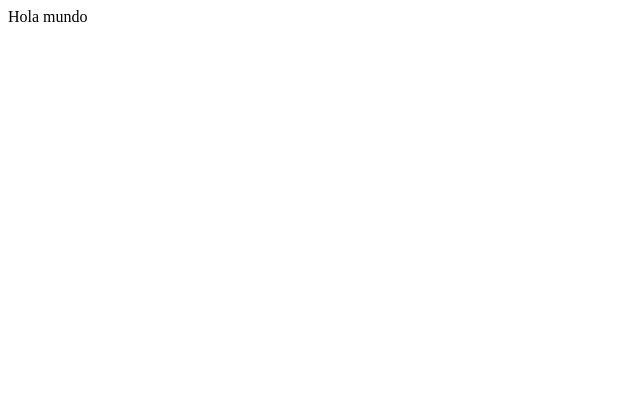
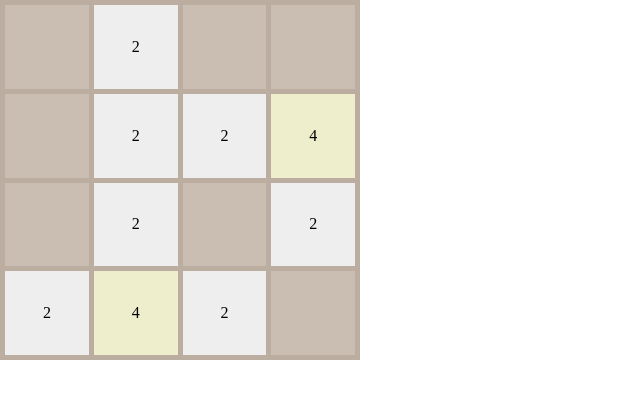
Before and after one commit to MarcioLV/2048-Game, a React app: page / in a window 1280 px wide. Shown: the top 398 px of the page, without its empty margins (0-640 px from the left). Built offline with nearby package versions, Linux system fonts and the light colour scheme.

Commit message:
Uniendo hacia la izquierda

```diff
--- a/src/component/App.js
+++ b/src/component/App.js
@@ -1,34 +1,41 @@
-import React, { useEffect } from "react";
+import React, { useEffect, useState } from "react";
+
+import "./style/board.css";
 
 function App() {
-  const mainTable = [
+  const [mainTable, setMainTable] = useState([
     [0, 2, 0, 0],
     [0, 2, 2, 4],
     [0, 2, 0, 2],
     [2, 4, 2, 0],
-  ];
+  ]);
+  const [transition, setTransition] = useState([]);
 
   useEffect(() => {
-    document.addEventListener("keydown", (event) => listenerKey({event, table: mainTable}));
+    document.addEventListener("keydown", (event) =>
+      listenerKey({ event, table: mainTable })
+    );
   }, []);
 
-  const listenerKey = ({event, table}) => {
-    let newTable = moveTable({ event, table });
+  useEffect(()=> {
+    console.log("effect");
+    // moveEffect(transition)
+  },[mainTable])
 
-    console.log(newTable);
-  };
+  // const moveEffect = () => {
 
-  const fillTable = ({newTable, row, rowLength}) => {
+  // }
 
-  }
+  const listenerKey = ({ event, table }) => {
+    let newTable = table.slice()
 
-
-  const moveTable = ({ event, table }) => {
-    switch (event.code) {
-      case "ArrowLeft":
-      case "Left":
-        return moveToLeft(table);
-    }
+    const moved1Table = moveTable(event, newTable);
+    // setMainTable(() => moved1Table);
+    const joinedTable = joinTable(event, moved1Table);
+    // setMainTable(() => joinedTable);
+    const moved2Table = moveTable(event, joinedTable);
+    // setMainTable(() => moved2Table);
+    console.log(moved1Table);
   };
 
   // const createTable = ({ rowLength, colLength }) => {
@@ -40,29 +47,97 @@ function App() {
   //   return newTable;
   // };
 
+  const fillTableRow = (newTableRow, rowLength) => {
+    const newRowLength = newTableRow.length;
+    return newTableRow
+      .concat(Array(rowLength - newRowLength))
+      .fill(0, newRowLength, rowLength);
+  };
+
+  const moveTable = (event, table) => {
+    switch (event.code) {
+      case "ArrowLeft":
+      case "Left":
+        return moveToLeft(table);
+    }
+  };
+
+  const joinTable = (event, table) => {
+    switch (event.code) {
+      case "ArrowLeft":
+      case "Left":
+        return joinFromLeft(table);
+    }
+  };
+
   const moveToLeft = (table) => {
     const colLength = table.length;
     const rowLength = table[0].length;
     let newTable = [];
     for (let row = 0; row < colLength; row++) {
-      newTable.push([]);
+      newTable[row] = [];
       for (let col = 0; col < rowLength; col++) {
         let number = table[row][col];
         if (number !== 0) {
-          newTable[row].push(number);
+          let colPosition = newTable[row].push(number);
         }
       }
-      newTable[row] = newTable[row]
-      .concat(Array(rowLength - newTable[row].length))
-      .fill(0, newTable[row].length, rowLength);
+      newTable[row] = fillTableRow(newTable[row], rowLength);
+    }
+    setTransition(transition.push([0, 1], [0, 0]));
+    return newTable;
+  };
 
+  const joinFromLeft = (table) => {
+    const colLength = table.length;
+    const rowLength = table[0].length;
+    let newTable = [].concat(table)
+    for (let row = 0; row < colLength; row++) {
+      for (let col = 0; col < rowLength; col++) {
+        const number = newTable[row][col];
+        const nextNumber = newTable[row][col + 1];
+        if (number == nextNumber) {
+          newTable[row][col] *= 2;
+          newTable[row][col + 1] = 0;
+        }
+      }
     }
     return newTable;
   };
 
-  // const newTable = moveToLeft(mainTable)
+  //----BOARD-----------------------
+  const sizeRow = mainTable[0].length;
+  const sizeCol = mainTable.length;
+  const style = {
+    gridTemplate: `repeat(${sizeRow}, 1fr) / repeat(${sizeCol}, 1fr)`,
+  };
 
-  return <div>Hola mundo</div>;
+  //-----------------------------------
+
+  return (
+    <div className="board">
+      <div className="table" style={style}>
+        {mainTable.map((fila, index) => {
+          return fila.map((valor, indice) => {
+            let value = valor !== 0 ? valor : null;
+            let indiceItem = 4 * index + indice;
+            return (
+              <div className="item-container" key={indiceItem}>
+                <div
+                  className={`item item-${value}`}
+                  // style={{
+                  //   fontSize: fontSize,
+                  // }}
+                >
+                  {value}
+                </div>
+              </div>
+            );
+          });
+        })}
+      </div>
+    </div>
+  );
 }
 
 export default App;
--- /dev/null
+++ b/src/component/style/Board.css
@@ -0,0 +1,72 @@
+* {
+  margin: 0;
+  padding: 0;
+}
+
+.board {
+  width: 350px;
+  height: 350px;
+  background-color: #bbada0;
+  padding: 5px;
+}
+
+.table{
+  width: inherit;
+  height: inherit;
+  display: grid;
+  grid-gap: 5px;
+}
+
+.item-container {
+  background-color: #cabeb2;
+}
+
+.item{
+  height: 100%;
+  display: flex;
+  align-items: center;
+  justify-content: space-around;
+  /* transition: 1s; */
+}
+
+/* .board:hover .item{
+  transform: translateY(100%)
+} */
+
+.item-2 {
+  background-color: #eeeeee;
+}
+.item-4 {
+  background-color: #eeeecc;
+}
+.item-8 {
+  background-color: #ffbb88;
+}
+.item-16 {
+  background-color: #ff9966;
+}
+.item-32 {
+  background-color: #ff7755;
+}
+
+.item-64 {
+  background-color: #ff5533;
+}
+.item-128 {
+  background-color: #eecc77;
+}
+
+.item-256 {
+  background-color: #eecc66;
+}
+
+.item-512 {
+  background-color: #eecc55;
+}
+.item-1024 {
+  background-color: #ffcc15;
+}
+
+.item-2048 {
+  background-color: #e0af0098;
+}
```
